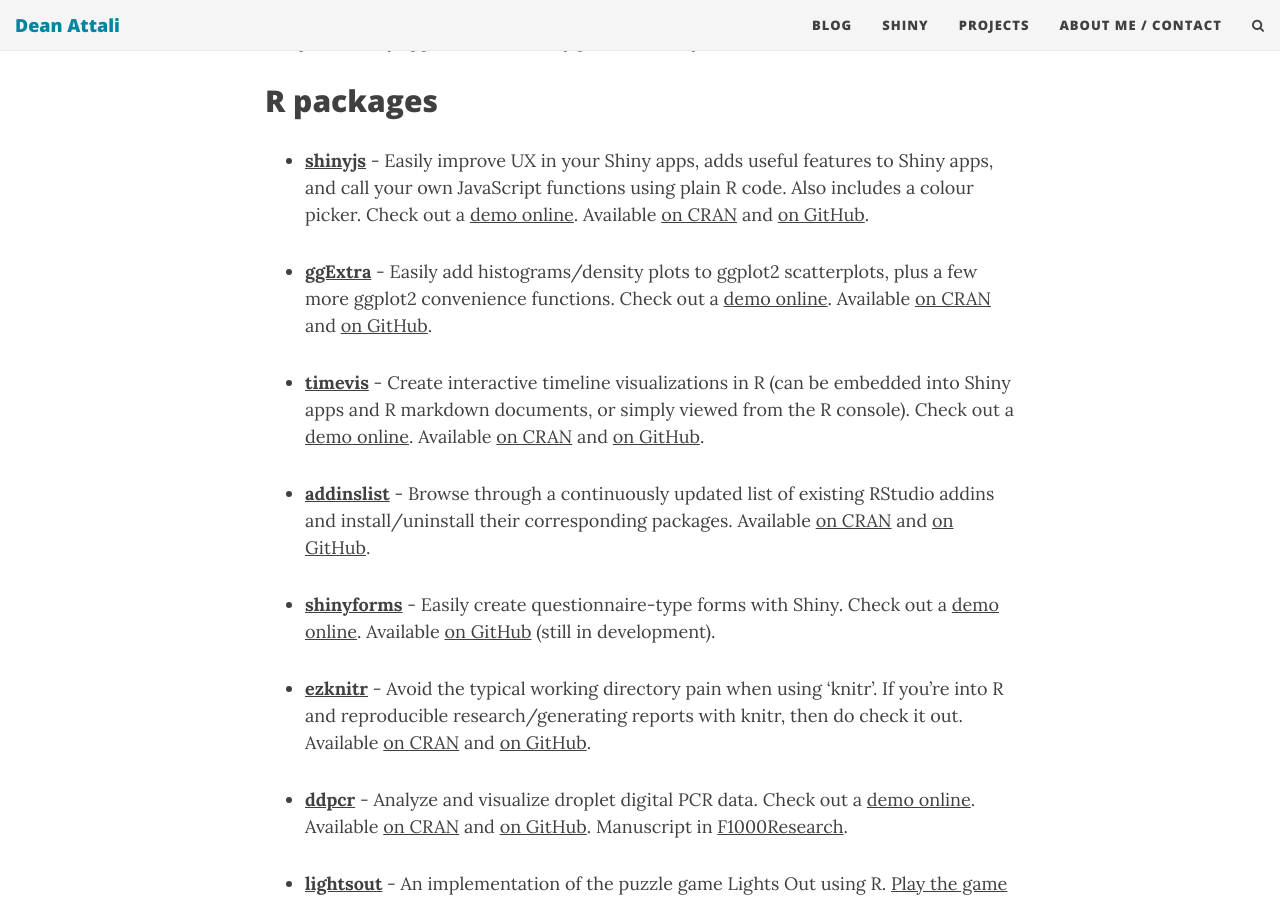
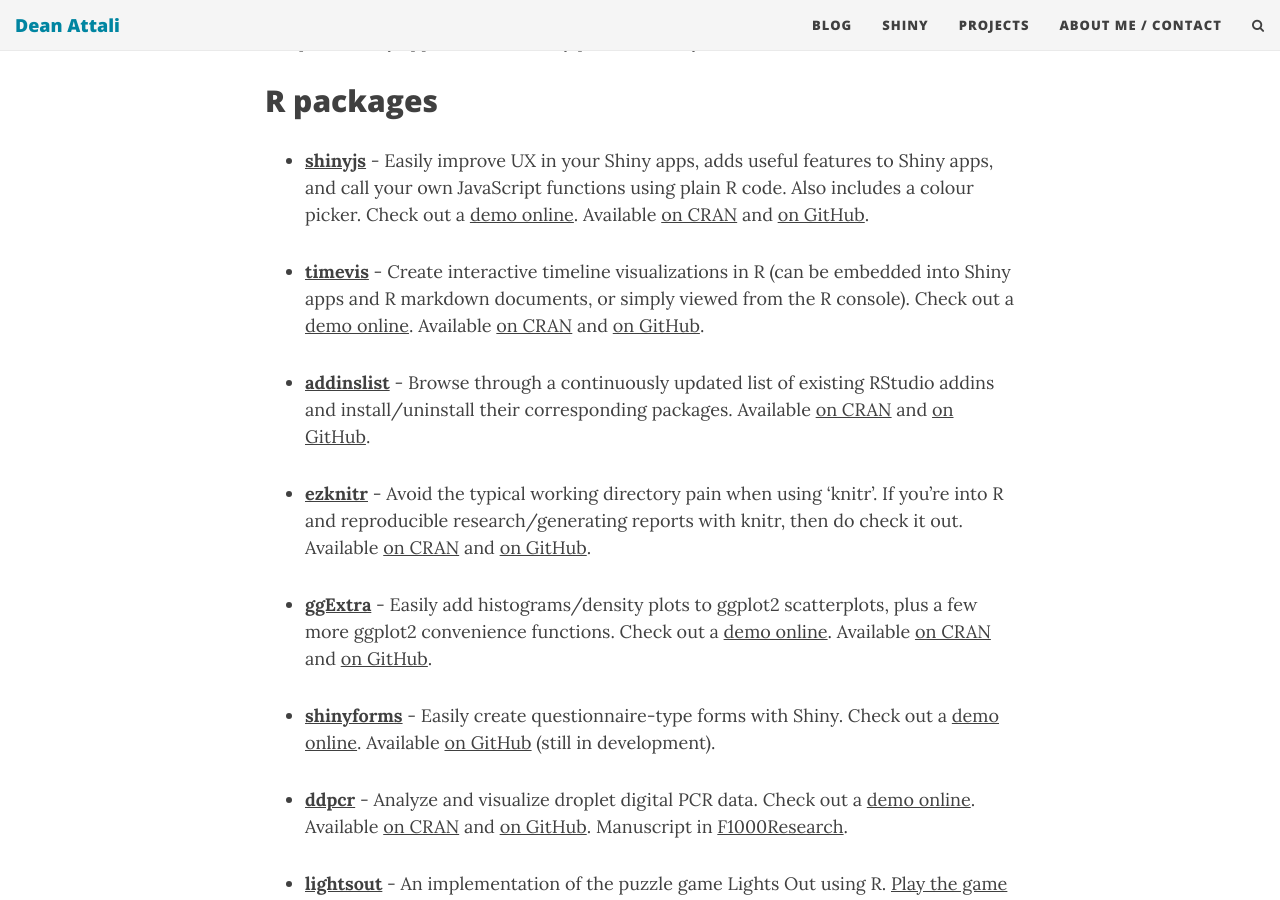
Before and after one commit to daattali/daattali.github.io, a Jekyll site: the page built from projects.md, in a window 1280 px wide and 900 px high, scrolled down 802 px. Built offline with Jekyll 4.4.1, drawn with Linux system fonts in a browser that asks for light colours; nearby versions of some CDN libraries; comment, search, counter and statistics services are not loaded; some of the changed lines change nothing that is shown.

Commit message:
Update projects.md

```diff
--- a/projects.md
+++ b/projects.md
@@ -22,17 +22,17 @@
 
 ## R packages
 
-- **[shinyjs](https://github.com/daattali/shinyjs)** - Easily improve UX in your Shiny apps, adds useful features to Shiny apps, and call your own JavaScript functions using plain R code.  Also includes a colour picker.  Check out a [demo online](http://daattali.com/shiny/shinyjs-demo/). Available [on CRAN](https://cran.r-project.org/package=shinyjs) and [on GitHub](https://github.com/daattali/shinyjs).
-
-- **[ggExtra](https://github.com/daattali/ggExtra)** - Easily add histograms/density plots to ggplot2 scatterplots, plus a few more ggplot2 convenience functions. Check out a [demo online](http://daattali.com/shiny/ggExtra-ggMarginal-demo/). Available [on CRAN](https://cran.r-project.org/package=ggExtra) and [on GitHub](https://github.com/daattali/ggExtra).
+- **[shinyjs](http://deanattali.com/shinyjs)** - Easily improve UX in your Shiny apps, adds useful features to Shiny apps, and call your own JavaScript functions using plain R code.  Also includes a colour picker.  Check out a [demo online](http://deanattali.com/shinyjs/demo). Available [on CRAN](https://cran.r-project.org/package=shinyjs) and [on GitHub](https://github.com/daattali/shinyjs).
 
 - **[timevis](https://github.com/daattali/timevis)** - Create interactive timeline visualizations in R (can be embedded into Shiny apps and R markdown documents, or simply viewed from the R console). Check out a [demo online](http://daattali.com/shiny/timevis-demo/). Available [on CRAN](https://cran.r-project.org/package=timevis) and [on GitHub](https://github.com/daattali/timevis).
 
 - **[addinslist](https://github.com/daattali/addinslist)** - Browse through a continuously updated list of existing RStudio addins and install/uninstall their corresponding packages. Available [on CRAN](https://cran.r-project.org/package=addinslist) and [on GitHub](https://github.com/daattali/addinslist).
 
+- **[ezknitr](https://github.com/daattali/ezknitr)** - Avoid the typical working directory pain when using 'knitr'. If you're into R and reproducible research/generating reports with knitr, then do check it out. Available [on CRAN](https://cran.r-project.org/package=ezknitr) and [on GitHub](https://github.com/daattali/ezknitr).
+
+- **[ggExtra](https://github.com/daattali/ggExtra)** - Easily add histograms/density plots to ggplot2 scatterplots, plus a few more ggplot2 convenience functions. Check out a [demo online](http://daattali.com/shiny/ggExtra-ggMarginal-demo/). Available [on CRAN](https://cran.r-project.org/package=ggExtra) and [on GitHub](https://github.com/daattali/ggExtra).
+
 - **[shinyforms](https://github.com/daattali/shinyforms)** - Easily create questionnaire-type forms with Shiny. Check out a [demo online](http://daattali.com/shiny/mimic-google-form/). Available [on GitHub](https://github.com/daattali/ggExtra) (still in development).
-
-- **[ezknitr](https://github.com/daattali/ezknitr)** - Avoid the typical working directory pain when using 'knitr'. If you're into R and reproducible research/generating reports with knitr, then do check it out. Available [on CRAN](https://cran.r-project.org/package=ezknitr) and [on GitHub](https://github.com/daattali/ezknitr).
 
 - **[ddpcr](https://github.com/daattali/ddpcr)** - Analyze and visualize droplet digital PCR data. Check out a [demo online](http://daattali.com/shiny/ddpcr/). Available [on CRAN](https://cran.r-project.org/package=ddpcr) and [on GitHub](https://github.com/daattali/ddpcr). Manuscript in [F1000Research](http://f1000research.com/articles/5-1411/v1).
 
```
